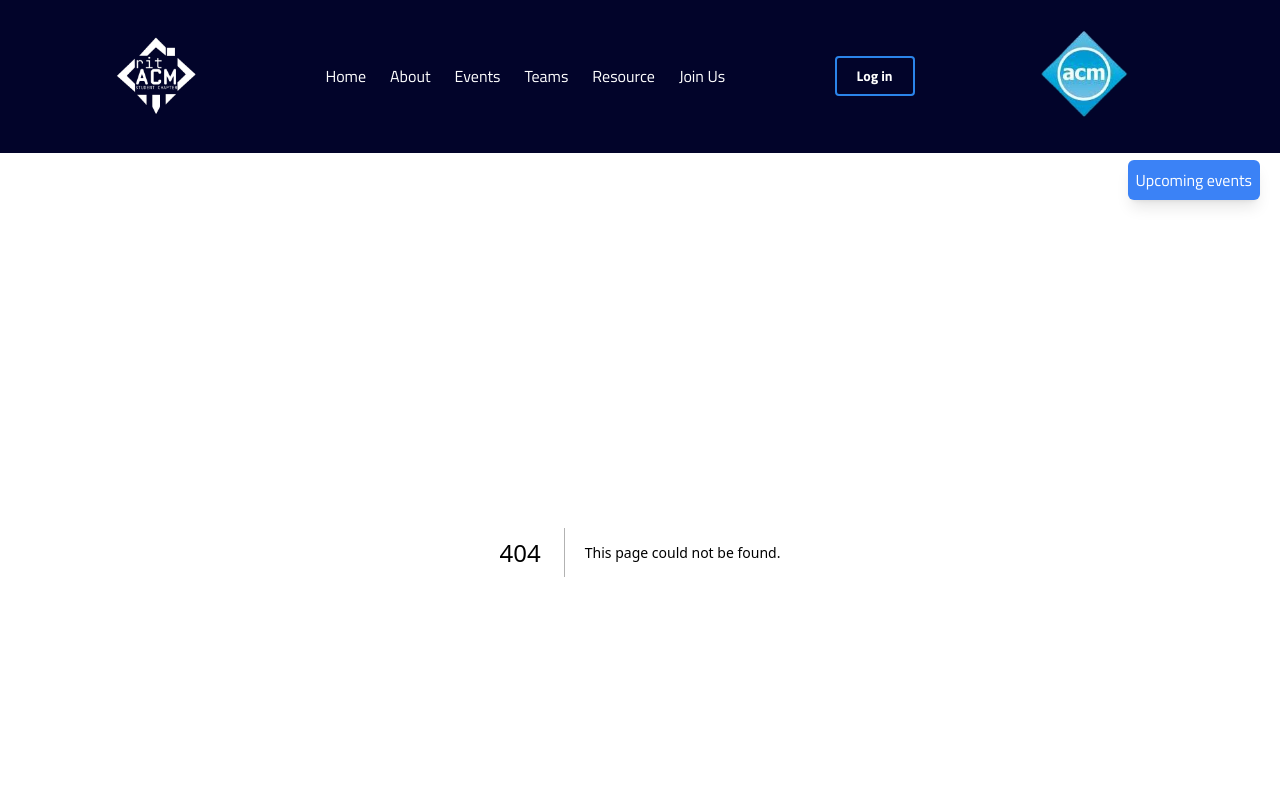
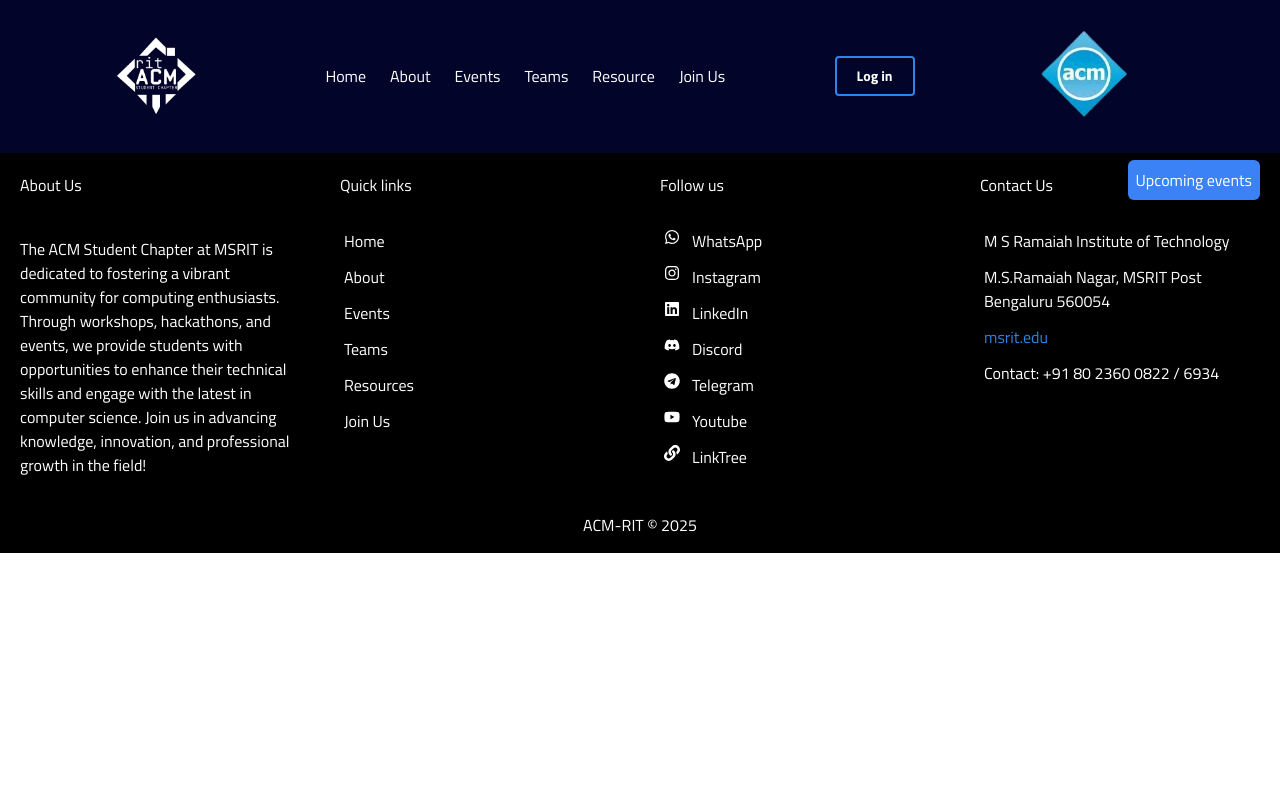
Before and after one commit to Sagar-S-R/acm-main, a Next.js app: page /resources in a window 1280 px wide. Before the commit this address had no page. Shown: the top 800 px of the page. Built offline with nearby package versions, Linux system fonts and the light colour scheme.

Commit message:
footer change

```diff
--- /dev/null
+++ b/app/resources/page.tsx
@@ -0,0 +1,43 @@
+// import React from 'react';
+
+// const page = () => {
+//   // Example data array
+//   const cardData = [
+//     { id: 1, title: 'Explore the World', description: 'Discover new places, cultures, and adventures.' },
+//     { id: 2, title: 'Adventure Awaits', description: 'Gear up for exciting adventures around the globe.' },
+//     { id: 3, title: 'Stay Inspired', description: 'Find your inspiration and follow your dreams.' },
+//   ];
+
+//   return (
+//     <div className="min-h-screen bg-deepblue text-white flex  items-center justify-center py-10 px-4">
+//       <div className="grid grid-cols-1 sm:grid-cols-2 lg:grid-cols-3 gap-6">
+//         {cardData.map((card) => (
+//           <div
+//             key={card.id}
+//             className="bg-blue-900 hover:bg-blue-800 transition duration-300 ease-in-out rounded-lg shadow-lg p-6 text-center"
+//           >
+//             <h3 className="text-2xl font-bold mb-4">{card.title}</h3>
+//             <p className="text-sm mb-6">{card.description}</p>
+//             <button className="bg-white text-blue-900 font-semibold px-4 py-2 rounded-lg hover:bg-gray-100">
+//               Learn More
+//             </button>
+//           </div>
+//         ))}
+//       </div>
+//     </div>
+//   );
+// };
+
+// export default page;
+
+import React from 'react'
+
+const page = () => {
+  return (
+    <div>
+
+    </div>
+  )
+}
+
+export default page
--- a/components/Footer.tsx
+++ b/components/Footer.tsx
@@ -48,7 +48,7 @@ const Footer = () => {
         </div>
       </div>
       <div className='flex items-center justify-center py-4'>
-        <span>ACM-RIT © 2024</span>
+        <span>ACM-RIT © 2025</span>
       </div>
     </div>
   );
```
